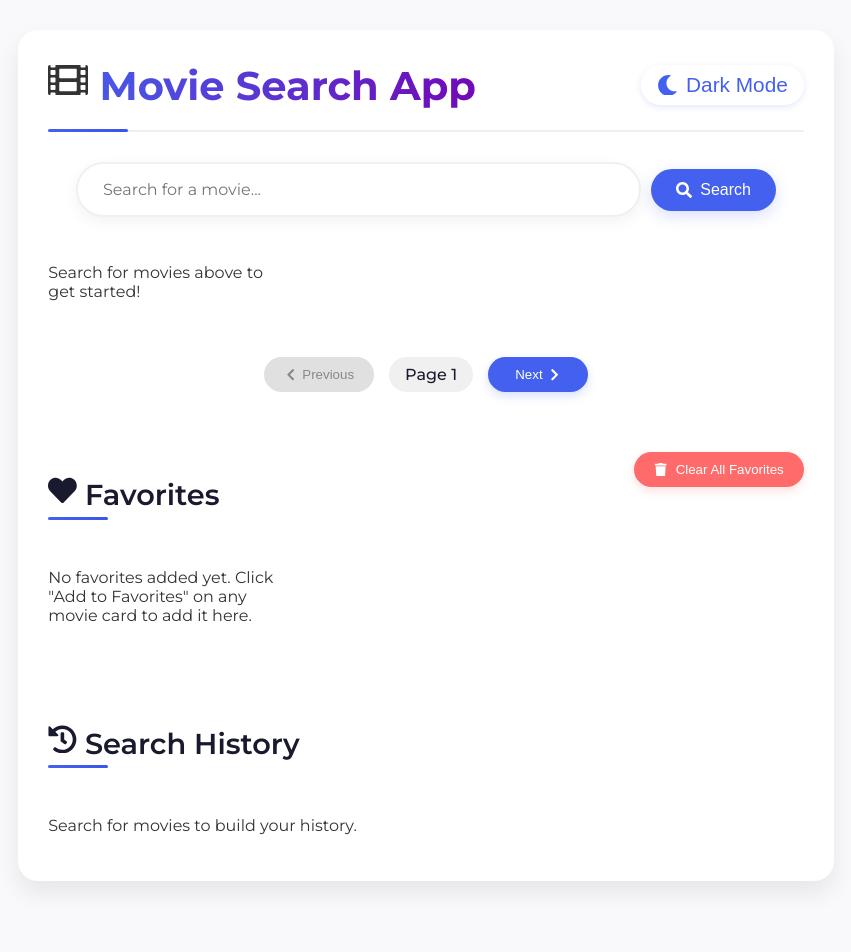
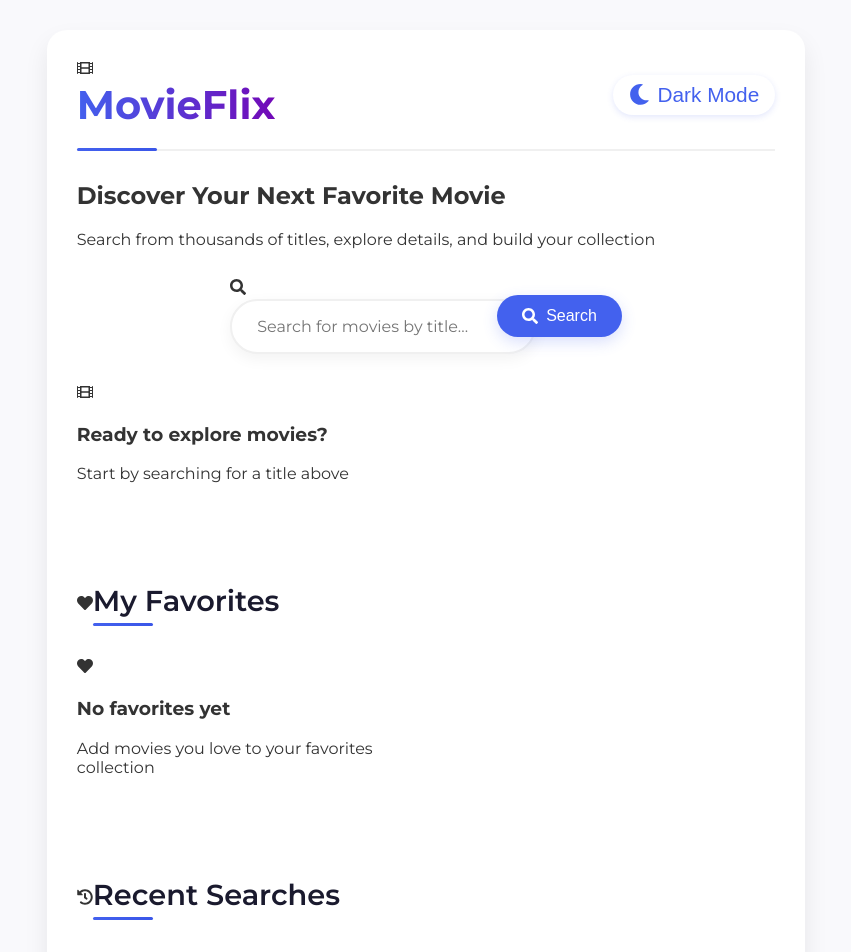
Before and after one commit to RensithUdara/movie-search-app, a React (Create React App) app: page / in a window 1280 px wide. Shown: the top 952 px of the page, without its empty margins (274-1125 px from the left). Before the commit the page ends 911 px from the top, so only its background shows below. Built offline with nearby package versions, Linux system fonts and the light colour scheme.

Commit message:
enhance App component with improved header layout, search functionality, and refined favorites/history sections

```diff
--- a/src/App.js
+++ b/src/App.js
@@ -75,15 +75,31 @@ function App() {
   return (
     <div className="app-frame">
       <header className="app-header">
-        <h1><FaFilm /> Movie Search App</h1>
+        <div className="logo">
+          <FaFilm className="logo-icon" />
+          <h1>MovieFlix</h1>
+        </div>
+        <div className="header-actions">
           <button className="dark-mode-toggle" onClick={() => setDarkMode(!darkMode)}>
-          {darkMode ? <FaSun /> : <FaMoon />} {darkMode ? 'Light Mode' : 'Dark Mode'}
+            {darkMode ? <FaSun /> : <FaMoon />}
+            <span className="button-text">{darkMode ? 'Light Mode' : 'Dark Mode'}</span>
           </button>
+        </div>
       </header>
+
+      {!movies.length && !searchTerm.trim() && (
+        <div className="hero-section">
+          <h2>Discover Your Next Favorite Movie</h2>
+          <p>Search from thousands of titles, explore details, and build your collection</p>
+        </div>
+      )}
+
       <div className="search-container">
+        <div className="search-input-wrapper">
+          <FaSearch className="search-icon" />
           <input
             type="text"
-          placeholder="Search for a movie..."
+            placeholder="Search for movies by title..."
             value={searchTerm}
             onChange={(e) => setSearchTerm(e.target.value)}
             onKeyDown={(e) => {
@@ -97,8 +113,9 @@ function App() {
               <FaTimes />
             </button>
           )}
-        <button onClick={handleSearch}>
-          <FaSearch /> Search
+        </div>
+        <button className="search-button" onClick={handleSearch}>
+          <FaSearch /> <span className="button-text">Search</span>
         </button>
       </div>
 
@@ -118,33 +135,63 @@ function App() {
           ) : (
             searchTerm.trim() !== '' ? (
               <div className="no-results">
-                <p>No movies found matching "{searchTerm}"</p>
-                <p>Try a different search term</p>
+                <div className="message-icon">
+                  <FaSearch className="search-empty-icon" />
+                </div>
+                <h3>No movies found matching "{searchTerm}"</h3>
+                <p>Try different keywords or check for spelling errors</p>
+                <button className="try-again-button" onClick={() => setSearchTerm('')}>
+                  Clear Search
+                </button>
               </div>
             ) : (
               <div className="welcome-message">
-                <p>Search for movies above to get started!</p>
+                <div className="welcome-icon">
+                  <FaFilm className="film-icon" />
+                </div>
+                <h3>Ready to explore movies?</h3>
+                <p>Start by searching for a title above</p>
               </div>
             )
           )}
         </div>
       )}
 
+      {movies.length > 0 && (
         <div className="pagination">
-        <button onClick={() => handlePagination('prev')} disabled={page === 1}>
-          <FaChevronLeft /> Previous
+          <button
+            className="pagination-button prev"
+            onClick={() => handlePagination('prev')}
+            disabled={page === 1}
+          >
+            <FaChevronLeft /> <span className="button-text">Previous</span>
           </button>
+          <div className="page-indicator">
             <span>Page {page}</span>
-        <button onClick={() => handlePagination('next')}>
-          Next <FaChevronRight />
+          </div>
+          <button
+            className="pagination-button next"
+            onClick={() => handlePagination('next')}
+          >
+            <span className="button-text">Next</span> <FaChevronRight />
           </button>
         </div>
+      )}
 
+      <div className="sections-container">
         <section className="favorites-section">
-        <h2><FaHeart /> Favorites</h2>
+          <div className="section-header">
+            <div className="section-title">
+              <FaHeart className="section-icon heart" />
+              <h2>My Favorites</h2>
+            </div>
+            {favorites.length > 0 && (
               <button className="clear-favorites" onClick={handleClearFavorites}>
-          <FaTrash /> Clear All Favorites
+                <FaTrash /> <span className="button-text">Clear All</span>
               </button>
+            )}
+          </div>
+
           <div className="favorites-container">
             {favorites.length > 0 ? (
               favorites.map((movie) => (
@@ -157,29 +204,59 @@ function App() {
                 />
               ))
             ) : (
-            <p>No favorites added yet. Click "Add to Favorites" on any movie card to add it here.</p>
+              <div className="empty-section">
+                <div className="empty-icon">
+                  <FaHeart className="heart-icon" />
+                </div>
+                <h3>No favorites yet</h3>
+                <p>Add movies you love to your favorites collection</p>
+              </div>
             )}
           </div>
         </section>
 
         <section className="history-section">
-        <h2><FaHistory /> Search History</h2>
+          <div className="section-header">
+            <div className="section-title">
+              <FaHistory className="section-icon history" />
+              <h2>Recent Searches</h2>
+            </div>
+            {searchHistory.length > 0 && (
+              <button className="clear-history" onClick={() => setSearchHistory([])}>
+                <FaTrash /> <span className="button-text">Clear</span>
+              </button>
+            )}
+          </div>
+
           <div className="search-history">
             {searchHistory.length > 0 ? (
-            searchHistory.map((term, index) => (
-              <button key={index} onClick={() => {
+              <div className="history-chips">
+                {searchHistory.map((term, index) => (
+                  <button
+                    key={index}
+                    className="history-chip"
+                    onClick={() => {
                       setSearchTerm(term);
                       // Need to use a timeout to ensure setSearchTerm completes first
                       setTimeout(() => handleSearch(), 0);
-              }}>
-                {term}
+                    }}
+                  >
+                    <FaSearch className="tiny-search" /> {term}
                   </button>
-            ))
+                ))}
+              </div>
             ) : (
-            <p>Search for movies to build your history.</p>
+              <div className="empty-section">
+                <div className="empty-icon">
+                  <FaHistory className="history-icon" />
+                </div>
+                <h3>No search history</h3>
+                <p>Your recent searches will appear here</p>
+              </div>
             )}
           </div>
         </section>
+      </div>
 
       {selectedMovie && (
         <MovieDetailsModal
```
Lines whose indentation alone changed are shown as unchanged.
